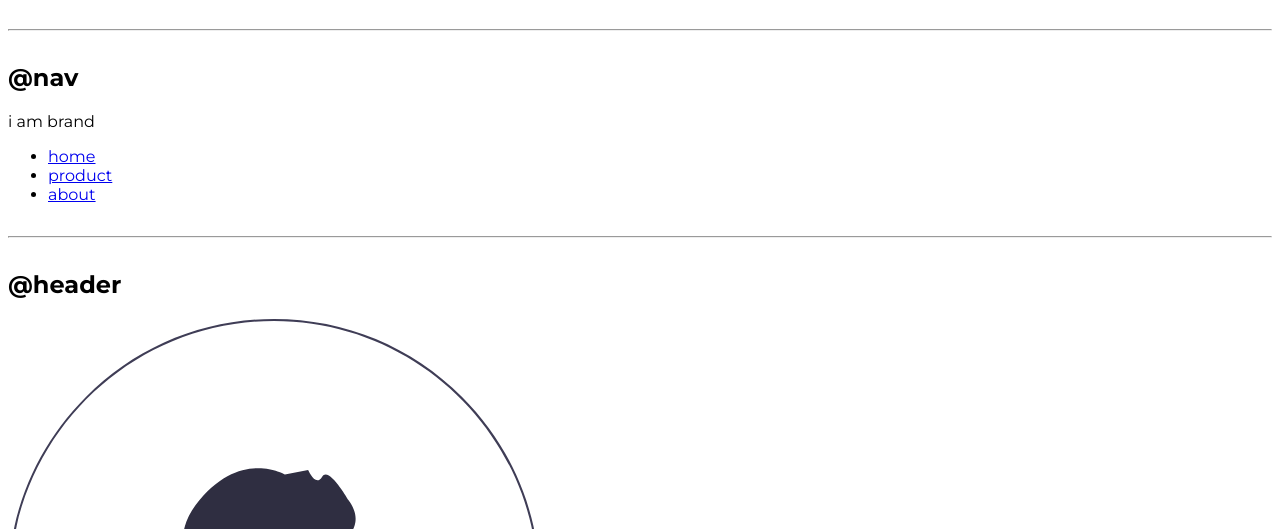
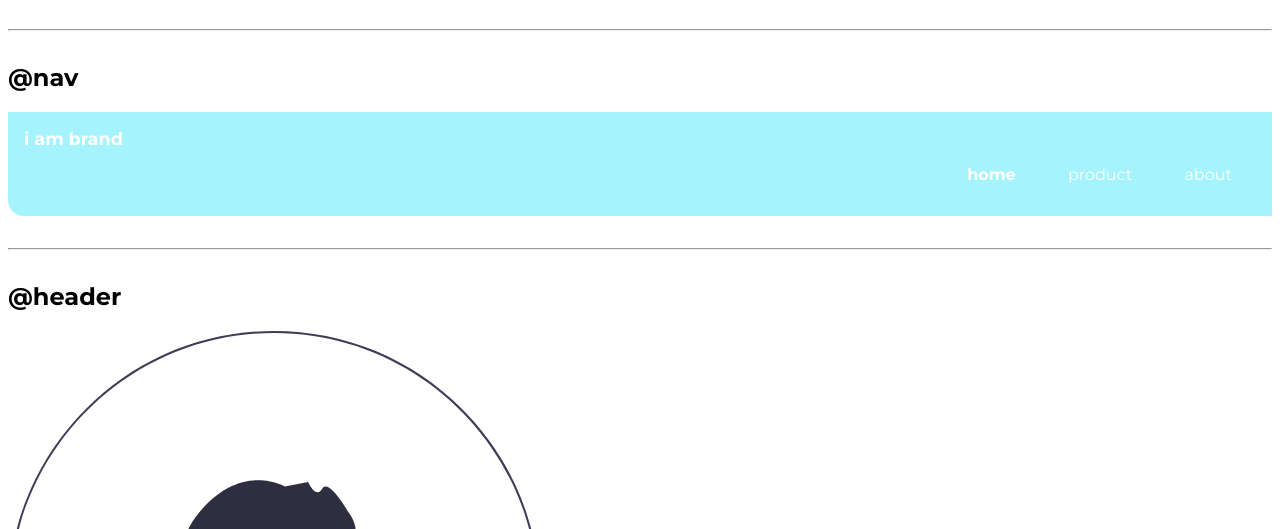
Before and after one commit to sumit2060049/neogcamp-lesson3-live, a plain HTML site: page index.html in a window 1280 px wide. Shown: the part 1253-1782 px from the top of the page. Drawn offline with Linux system fonts and the light colour scheme.

Commit message:
navigation

```diff
--- a/index.html
+++ b/index.html
@@ -63,19 +63,19 @@
 
     <hr>
     <h2>@nav</h2>
-    <nav>
-        <div>
+    <nav class="navigation container">
+        <div class="nav-brand">
             i am brand
         </div>
-        <ul>
-            <li>
-                <a href="/">home</a>
+        <ul class="list-non-bullet nav-pills">
+            <li class="list-item-inline">
+                <a class="link link-active" href="/">home</a>
             </li>
-            <li>
-                <a href="/">product</a>
+            <li class="list-item-inline">
+                <a class="link" href="/">product</a>
             </li>
-            <li>
-                <a href="/">about</a>
+            <li class="list-item-inline">
+                <a class="link" href="/">about</a>
             </li>
         </ul>
     </nav>
--- a/styles.css
+++ b/styles.css
@@ -44,3 +44,25 @@ hr{
     padding: 0rem 0.5rem;
 
 }
+.navigation{
+    background-color: var(--primary-color);
+    colors:white;
+    padding: 1rem;
+    border-bottom-left-radius:1rem ;
+}
+.navigation .nav-brand{
+    font-weight: bold;
+    font-size: 1.1rem;
+    color: white;
+}
+.navigation .nav-pills{
+    text-align: right;
+
+}
+.navigation .link{
+   color: white;
+
+}
+.navigation .link-active{
+    font-weight: bold;
+}
```
